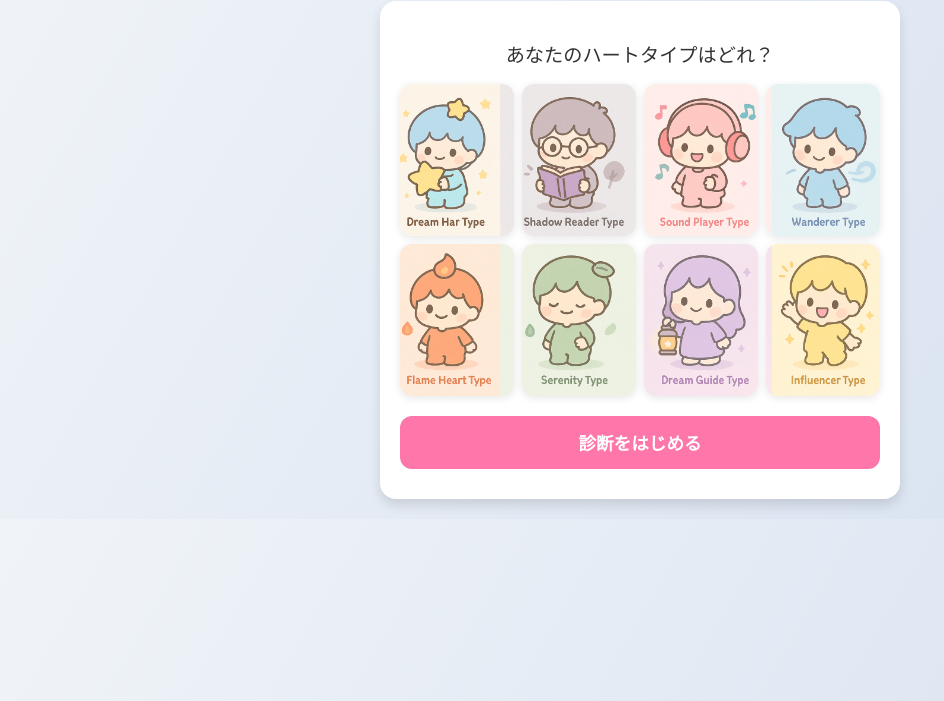
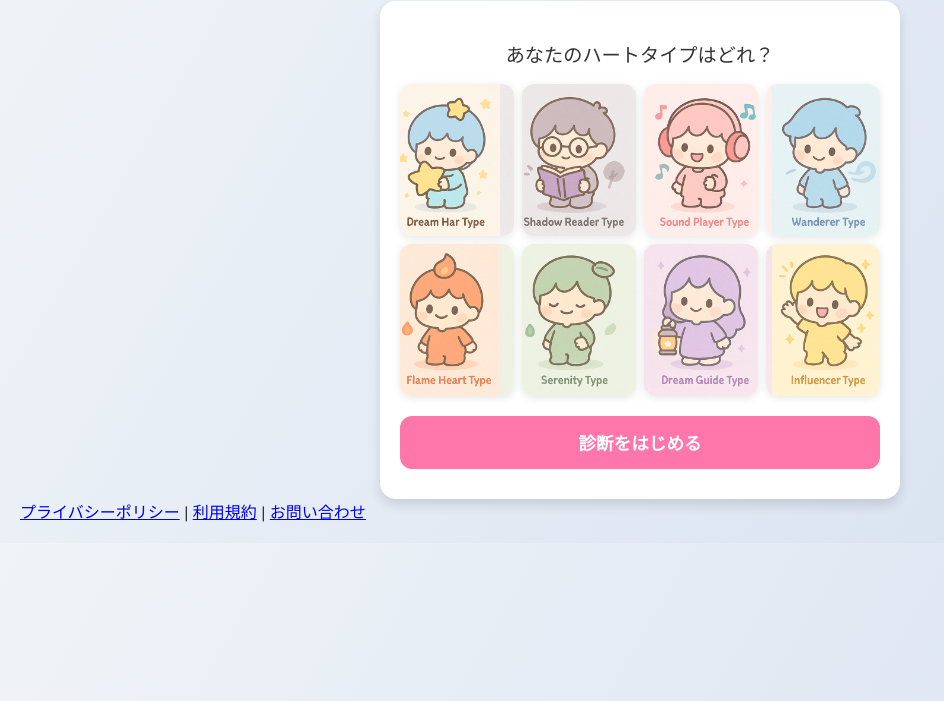
Before and after one commit to a-afighting/heart-type-test, a plain HTML site: page index.html in a window 1280 px wide. Shown: the part 99-800 px from the top of the page, without its empty margins (0-944 px from the left). Drawn offline with nearby package versions, Linux system fonts and the light colour scheme.

Commit message:
Update index.html

```diff
--- a/index.html
+++ b/index.html
@@ -57,4 +57,11 @@
 <script src="script.js"></script>
 
 </body>
+
+<footer>
+  <a href="privacy.html">プライバシーポリシー</a> |
+  <a href="terms.html">利用規約</a> |
+  <a href="contact.html">お問い合わせ</a>
+</footer>
+
 </html>
```
